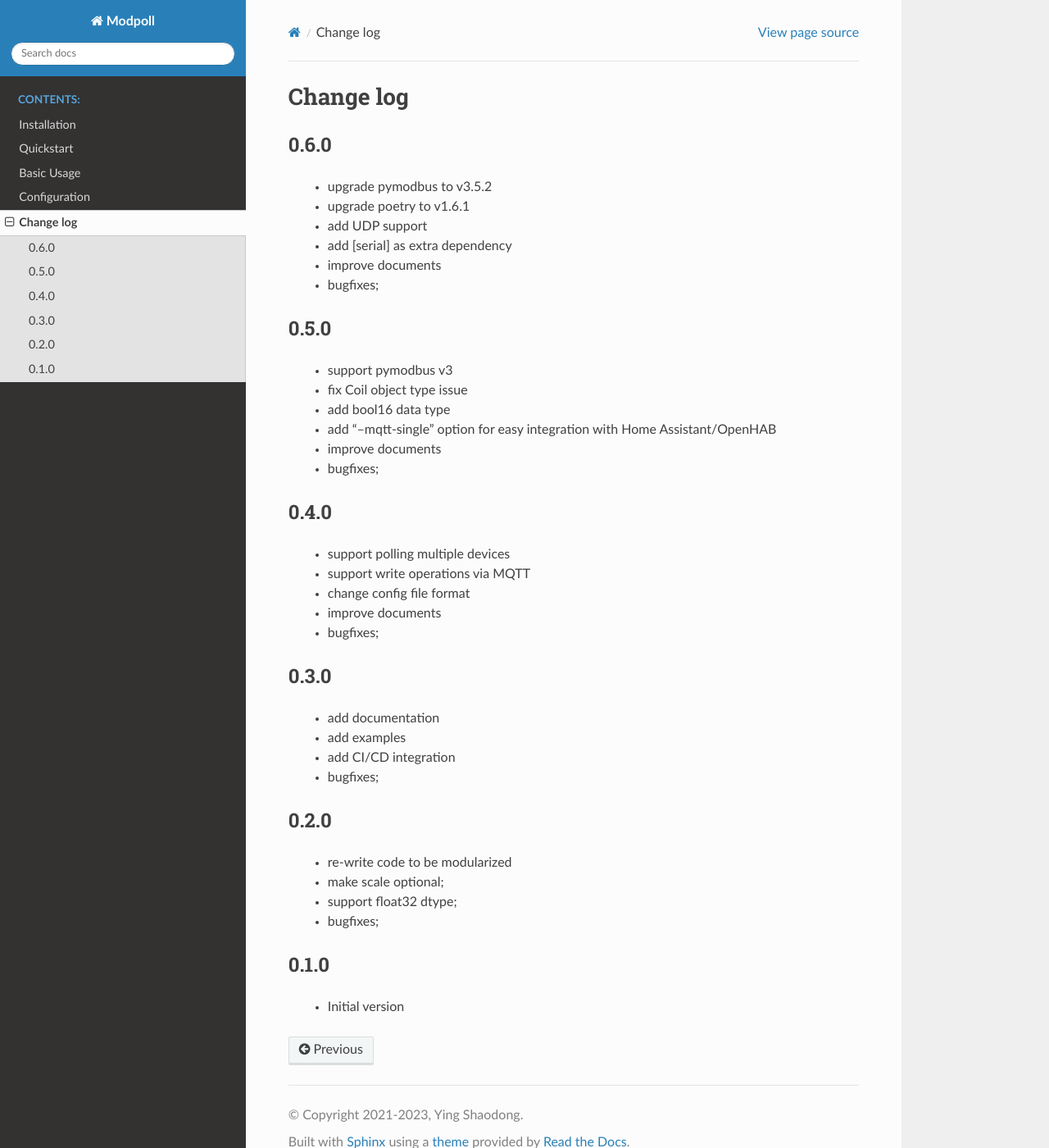
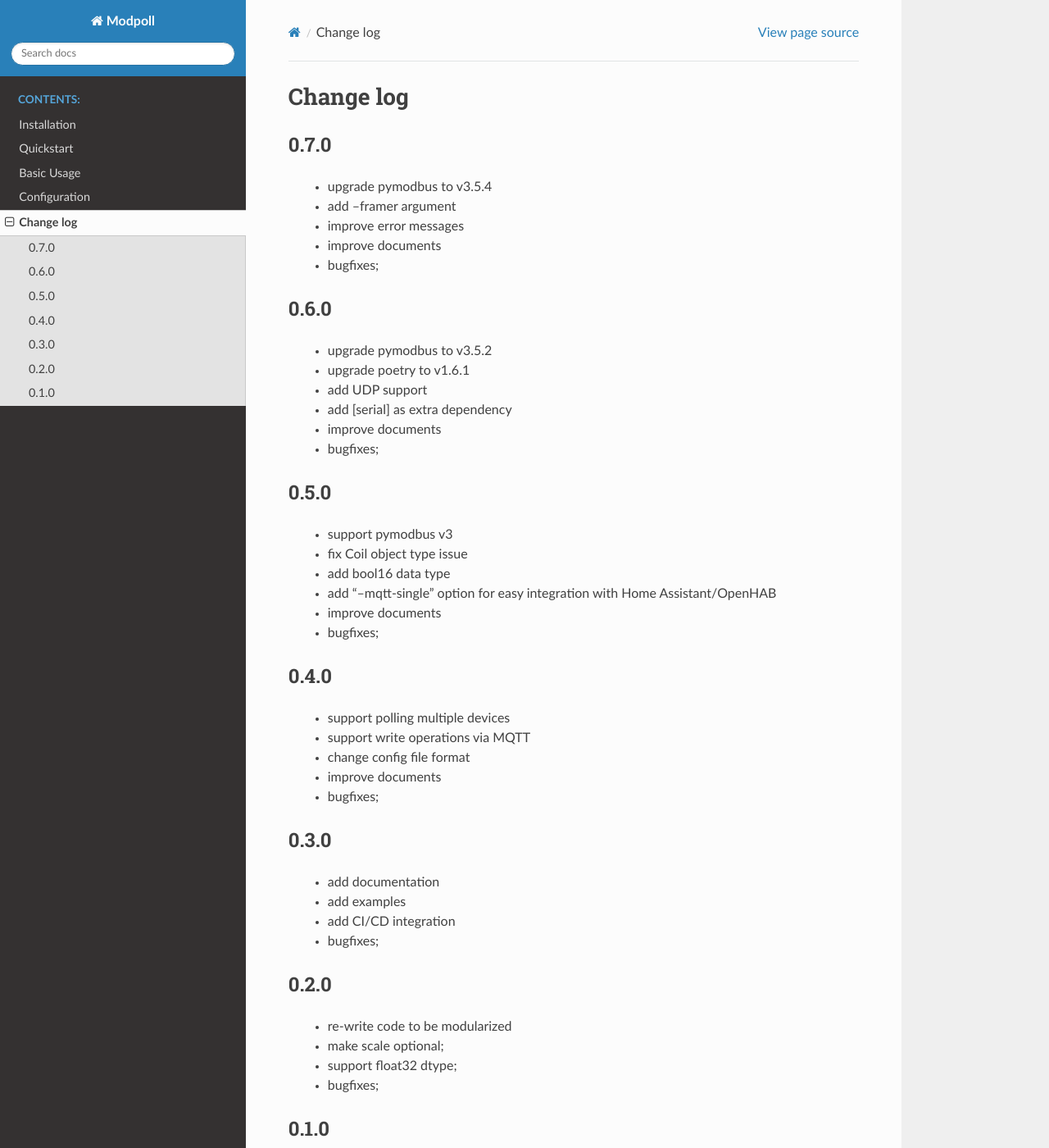
Before and after one commit to gavinying/modpoll, a Sphinx documentation site: the page built from docs/changelog.rst, in a window 1280 px wide and 1400 px high. Shown: the whole window at 82% size. Built offline with Sphinx 7.4.7 and the Read the Docs theme 2.0.0, drawn with Linux system fonts in a browser that asks for light colours; some of the changed text lies outside the part shown.

Commit message:
bump version to 0.7.1

```diff
--- a/docs/changelog.rst
+++ b/docs/changelog.rst
@@ -1,5 +1,14 @@
 Change log
 ==========
+
+0.7.0
+#####
+
+ * upgrade pymodbus to v3.5.4
+ * add --framer argument
+ * improve error messages
+ * improve documents
+ * bugfixes;
 
 0.6.0
 #####
--- a/docs/conf.py
+++ b/docs/conf.py
@@ -20,11 +20,11 @@ print(sys.path)
 # -- Project information -----------------------------------------------------
 
 project = "Modpoll"
-copyright = "2021-2023, Ying Shaodong"
+copyright = "2021-2024, Ying Shaodong"
 author = "Ying Shaodong"
 
 # The full version, including alpha/beta/rc tags
-release = "0.5.0"
+release = "0.7.1"
 
 
 # -- General configuration ---------------------------------------------------
--- a/pyproject.toml
+++ b/pyproject.toml
@@ -1,6 +1,6 @@
 [tool.poetry]
 name = "modpoll"
-version = "0.7.0"
+version = "0.7.1"
 description = "A New Command Line Tool for Modbus"
 authors = ["Ying Shaodong <helloysd@gmail.com>"]
 readme = "README.md"
```
Also changed, not shown: requirements.txt (+6 -6 lines), .pre-commit-config.yaml, 2 other files.
